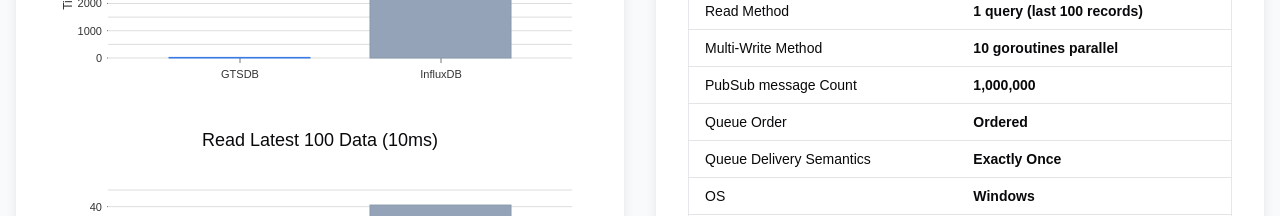
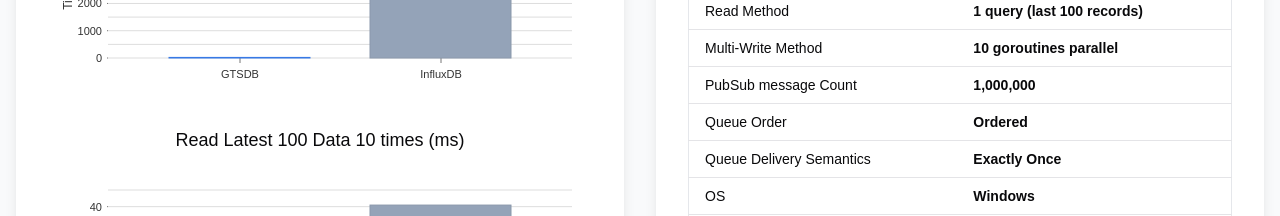
Before and after one commit to abbychau/gtsdb-homepage, a Next.js app: page / in a window 1280 px wide. Shown: the part 3320-3536 px from the top of the page. Built offline with nearby package versions, Linux system fonts and the light colour scheme.

Commit message:
feat: update chart title for read performance in PerformanceSection

```diff
--- a/app/page.tsx
+++ b/app/page.tsx
@@ -667,7 +667,7 @@
             <h3 className="text-2xl font-semibold mb-6">Benchmark Results</h3>
             <div className="space-y-8">
               <BarChartComponent data={writeData} title="Write Performance (ms)" />
-              <BarChartComponent data={readData} title="Read Latest 100 Data (10ms)" />
+              <BarChartComponent data={readData} title="Read Latest 100 Data 10 times (ms)" />
               <BarChartComponent data={readManyData} title="Read: 10k Queries (ms)" />
               <BarChartComponent data={multiWriteData} title="Multi-Write Performance (ms)" />
               <BarChartComponent
```
